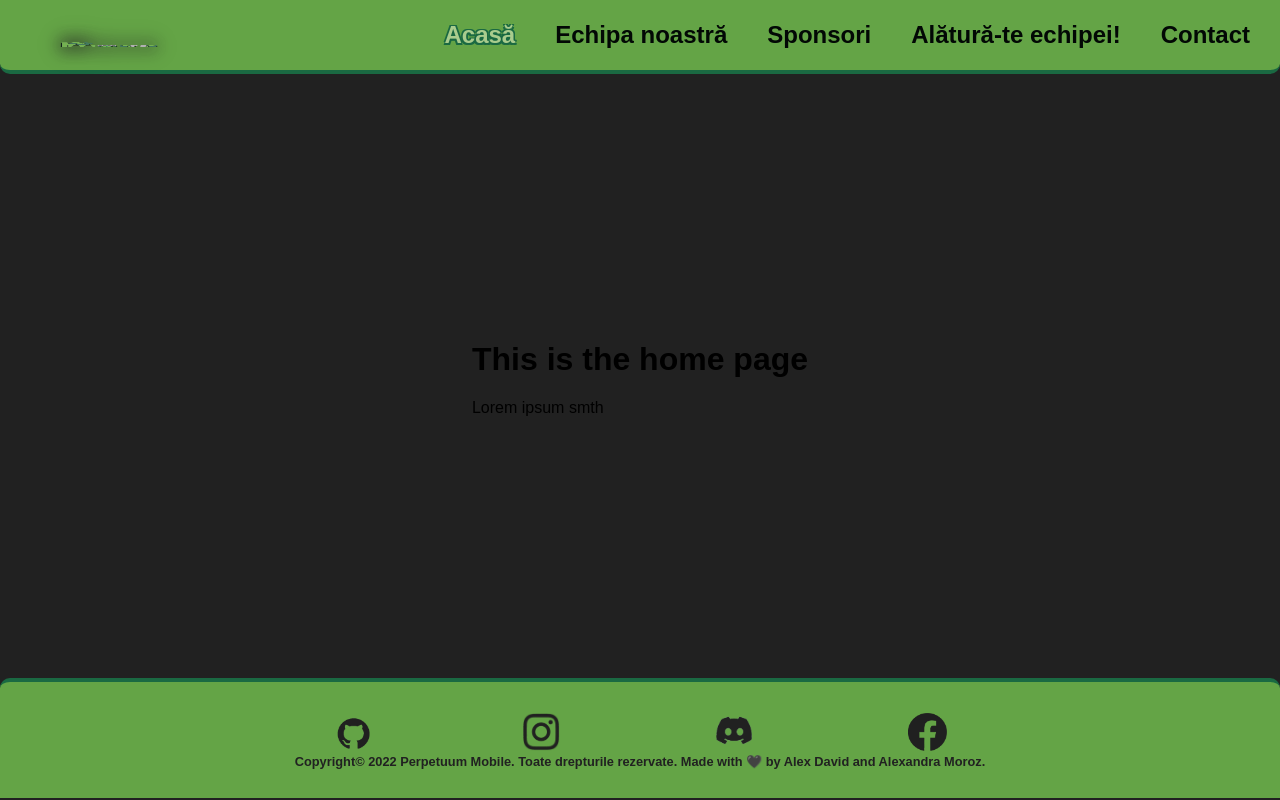
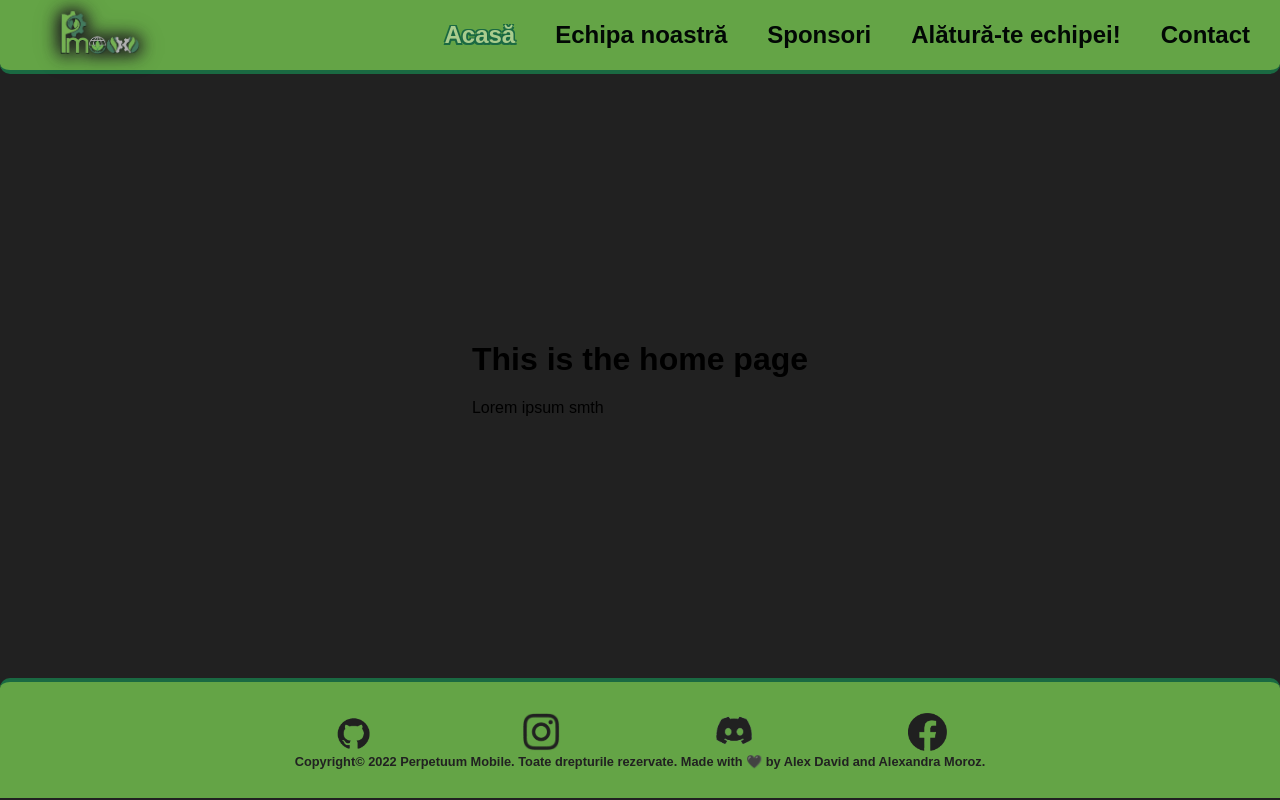
Before and after one commit to Perpetuum-Mobile-RO065/Perpetuum-Mobile-RO065.github.io, a React (Create React App) app: page / in a window 1280 px wide. Built offline with nearby package versions, Linux system fonts and the light colour scheme; a web font is replaced by a local one.

Commit message:
Fixed navbar logo

```diff
--- a/src/components/layout/Layout.css
+++ b/src/components/layout/Layout.css
@@ -16,8 +16,7 @@
 }
 
 .logo {
-    height: 28%;
-    width: 28%;
+    width: 25%;
     margin-left: 30px;
     cursor: pointer;
     -webkit-filter: drop-shadow(0px 0px 8px #222);
```
